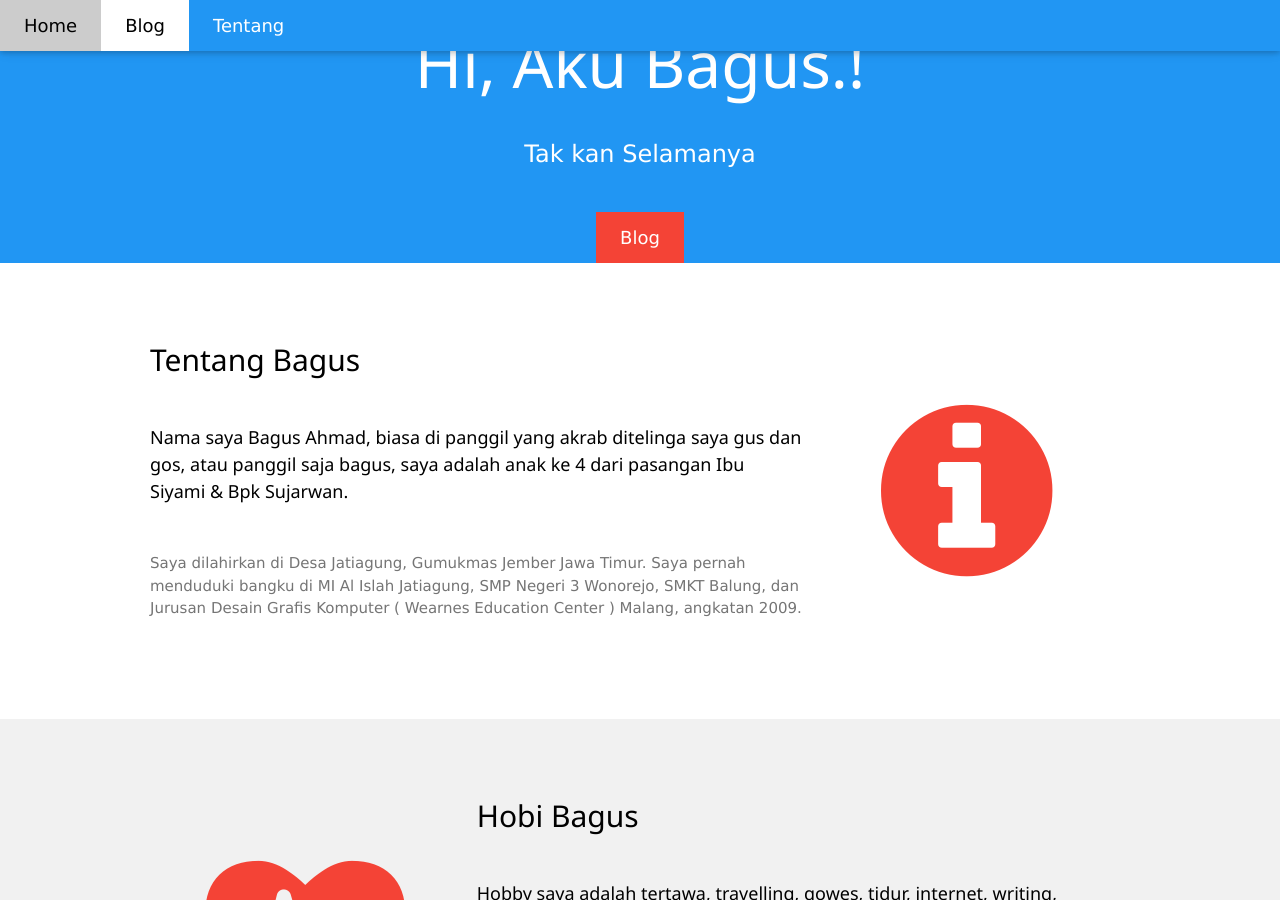
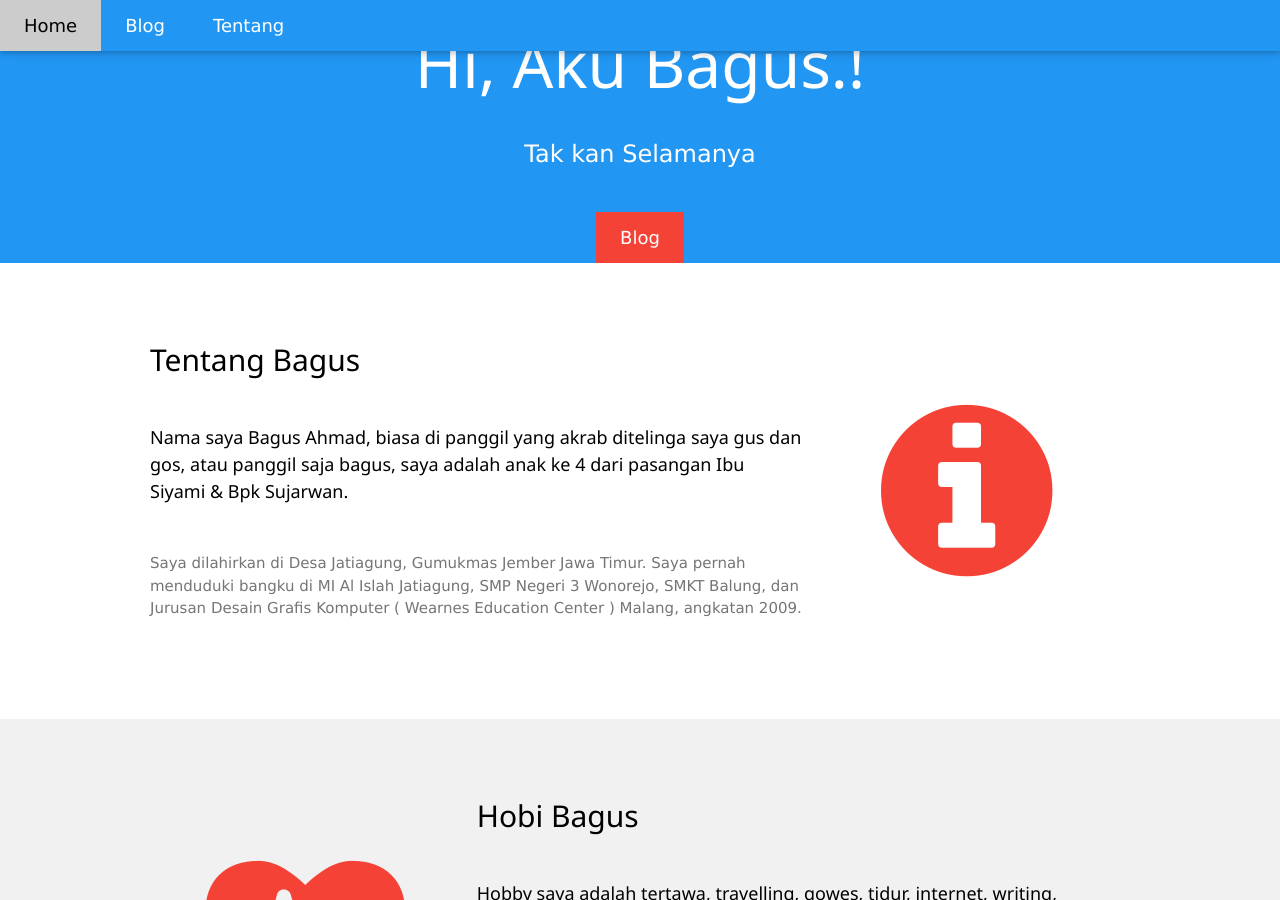
Before and after one commit to Bagus18/Bagus18.github.io, a Jekyll site: the page built from index.md, in a window 1280 px wide and 900 px high. Built offline with Jekyll 4.4.1, drawn with Linux system fonts in a browser that asks for light colours; nearby versions of some CDN libraries; library files that are not in the unit come from our copies.

Commit message:
Update Thu, Nov 02, 2017  4:08:29 PM

```diff
--- a/_includes/gulu.html
+++ b/_includes/gulu.html
@@ -3,7 +3,7 @@
   <div class="w3-bar w3-blue w3-card-2 w3-left-align w3-large">
     <a class="w3-bar-item w3-button w3-hide-medium w3-hide-large w3-opennav w3-right w3-padding-large w3-hover-white w3-large w3-blue" href="javascript:void(0);" onclick="myFunction()" title="Toggle Navigation Menu"><i class="fa fa-bars"></i></a>
 	 {% if page.url == '/' %}<a class="w3-bar-item w3-button w3-padding-large w3-white"{% else %}<a class="w3-bar-item w3-button w3-padding-large w3-hover-white"{% endif %} href="/">Home</a>
-	<a class="w3-bar-item w3-button w3-padding-large w3-red w3-white" href="/blog/">Blog</a>
+	{% if page.url == '/blog/' %}<a class="w3-bar-item w3-button w3-padding-large w3-white"{% else %}<a class="w3-bar-item w3-button w3-padding-large w3-hover-white"{% endif %} href="/blog/">Blog</a>
 	{% if page.url == '/about/' %}<a  class="w3-bar-item w3-button w3-padding-large w3-white"{% else %}<a class="w3-bar-item w3-button w3-hide-small w3-padding-large w3-hover-white"{% endif %} href="/about/">Tentang</a>
     <!-- <a href="#" class="w3-bar-item w3-button w3-hide-small w3-padding-large w3-hover-white">Link 2</a>
     <a href="#" class="w3-bar-item w3-button w3-hide-small w3-padding-large w3-hover-white">Link 3</a>
--- a/_layouts/post.html
+++ b/_layouts/post.html
@@ -5,7 +5,7 @@
   <div class="w3-bar w3-blue w3-card-2 w3-left-align w3-large">
     <a class="w3-bar-item w3-button w3-hide-medium w3-hide-large w3-opennav w3-right w3-padding-large w3-hover-white w3-large w3-blue" href="javascript:void(0);" onclick="myFunction()" title="Toggle Navigation Menu"><i class="fa fa-bars"></i></a>
 	 {% if page.url == '/' %}<a class="w3-bar-item w3-button w3-padding-large w3-white"{% else %}<a class="w3-bar-item w3-button w3-padding-large w3-hover-white"{% endif %} href="/">Home</a>
-	{% if page.url == '/blog/' %}<a class="w3-bar-item w3-button w3-padding-large w3-red"{% else %}<a class="w3-bar-item w3-button w3-padding-large w3-hover-white"{% endif %} href="/blog/">Blog</a>
+	<a class="w3-bar-item w3-button w3-padding-large w3-red w3-white" href="/blog/">Blog</a>
 	{% if page.url == '/about/' %}<a  class="w3-bar-item w3-button w3-padding-large w3-white"{% else %}<a class="w3-bar-item w3-button w3-hide-small w3-padding-large w3-hover-white"{% endif %} href="/about/">Tentang</a>
     <!-- <a href="#" class="w3-bar-item w3-button w3-hide-small w3-padding-large w3-hover-white">Link 2</a>
     <a href="#" class="w3-bar-item w3-button w3-hide-small w3-padding-large w3-hover-white">Link 3</a>
```
